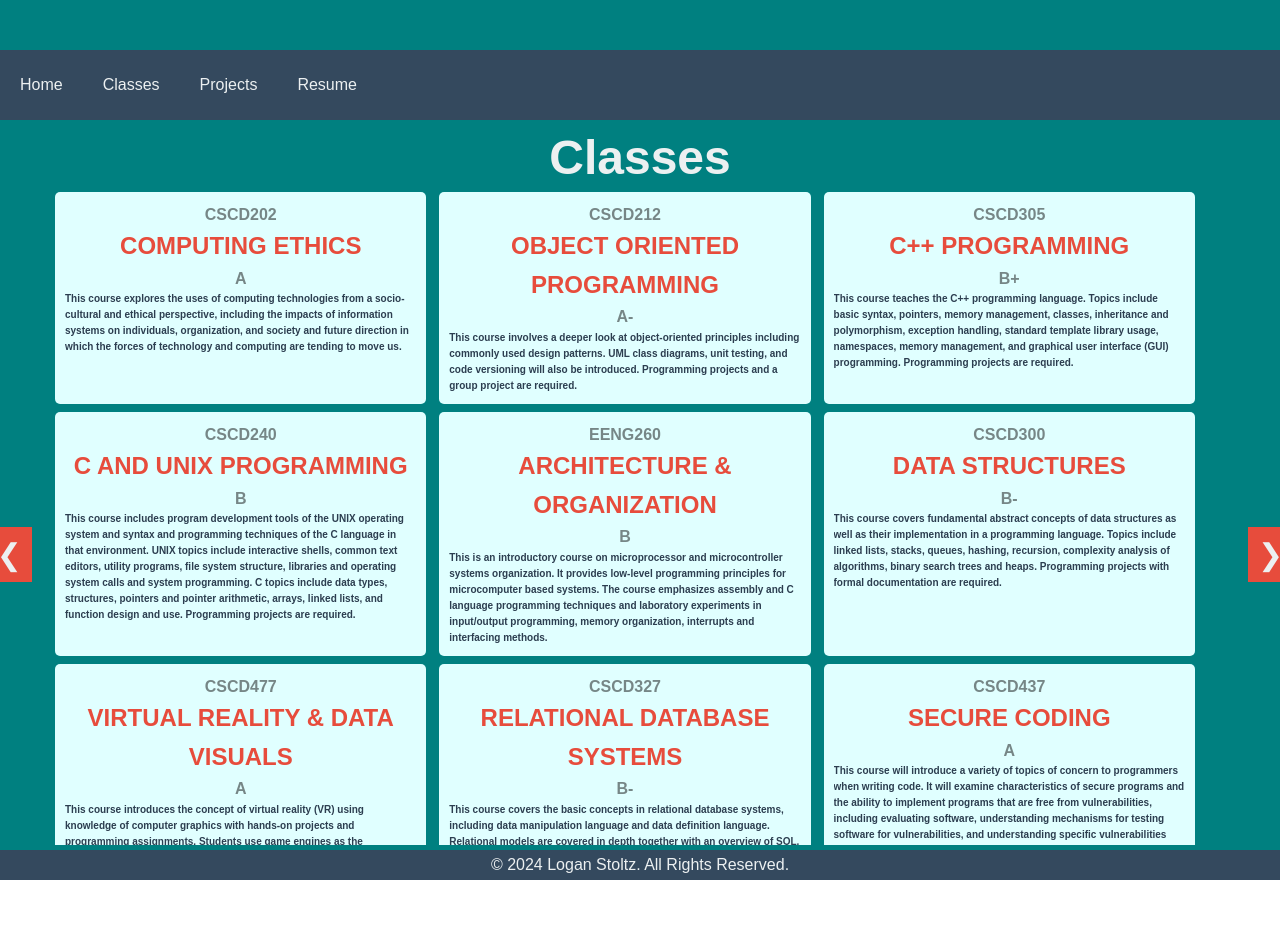
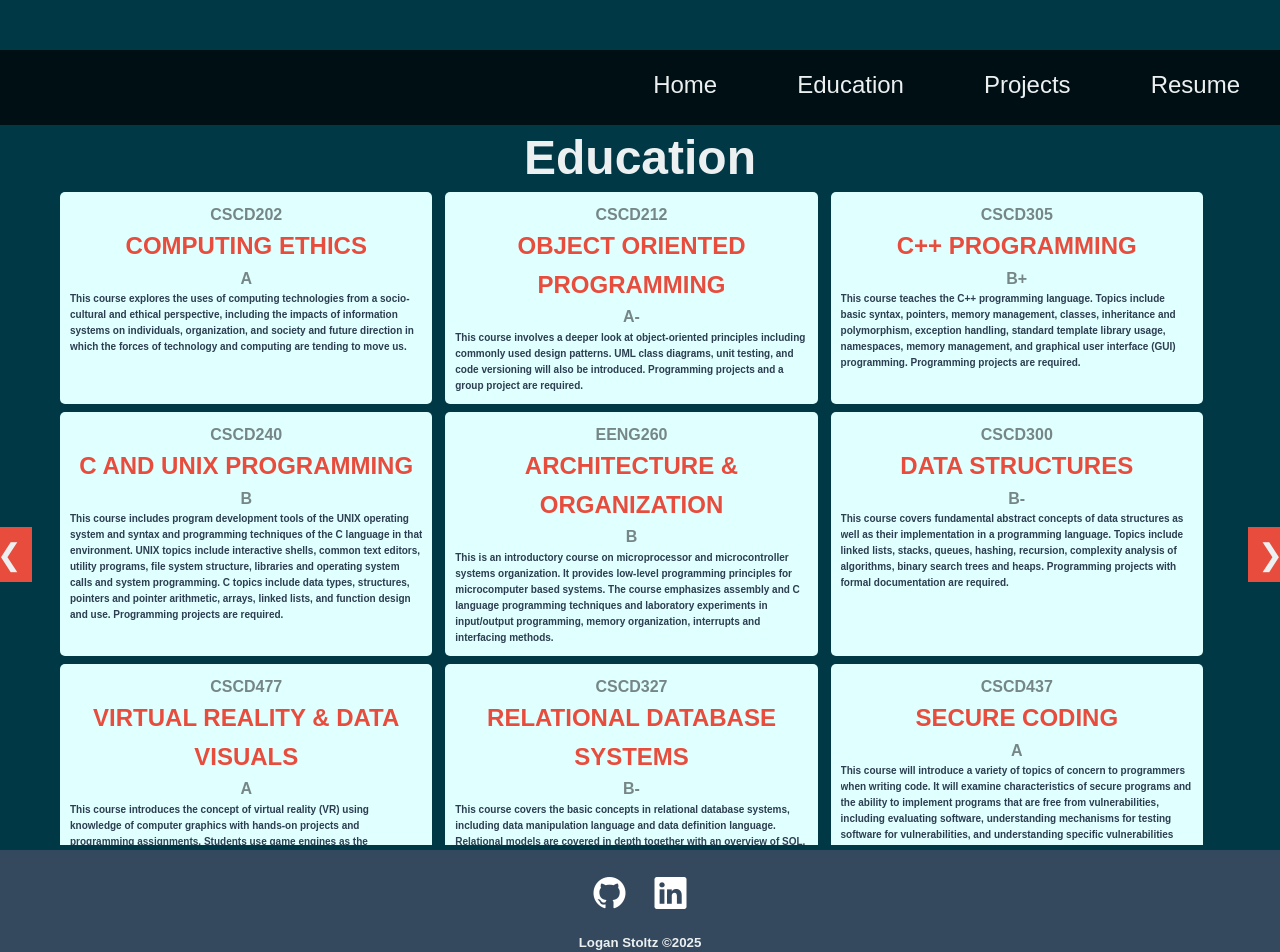
Before and after one commit to LoganStoltz/My-Portfolio, a React (Vite) app in the folder vite-project/: page / in a window 1280 px wide. Shown: the part 820-1772 px from the top of the page. Built offline with nearby package versions, Linux system fonts and the light colour scheme.

Commit message:
header, footer, and classes
small visual update

```diff
--- a/vite-project/src/components/Classes.jsx
+++ b/vite-project/src/components/Classes.jsx
@@ -33,7 +33,7 @@ const Classes = () => {
 
     return (
         <section id="classes">
-            <h2 className="section-header">Classes</h2>
+            <h2 className="section-header">Education</h2>
             <button className="scroll-button left-button" onClick={prevPage}>
                 &#10094;
             </button>
--- a/vite-project/src/components/Footer.jsx
+++ b/vite-project/src/components/Footer.jsx
@@ -5,7 +5,11 @@ import '../styles/Footer.css';
 const Footer = () => {
     return (
         <footer>
-            <p>© 2024 Logan Stoltz. All Rights Reserved.</p>
+            <ul className="externallinks">
+                <li><a href="https://github.com/LoganStoltz" target="_blank" aria-label="GitHub"><i class="bi bi-github"></i></a></li>
+                <li><a href="https://linkedin.com/in/logan-stoltz" target="_blank" aria-label="LinkedIn"><i class="bi bi-linkedin"></i></a></li>
+            </ul>
+            <h5>Logan Stoltz ©2025</h5>
         </footer>
     );
 }
--- a/vite-project/src/components/Header.jsx
+++ b/vite-project/src/components/Header.jsx
@@ -9,7 +9,7 @@ const Header = () => {
             <nav className="nav">
                 <ul className="navlinks">
                     <li><a href="#home">Home</a></li>
-                    <li><a href="#classes">Classes</a></li>
+                    <li><a href="#classes">Education</a></li>
                     <li><a href="#projects">Projects</a></li>
                     <li><a href="#resume">Resume</a></li>
                 </ul>
--- a/vite-project/src/styles/App.css
+++ b/vite-project/src/styles/App.css
@@ -7,13 +7,13 @@
 }
 
 :root {
-  --header-bg-color: #34495E;
+  --header-bg-color: #000000b9;
   --header-title-color: #E74C3C;
   --header-text-color: #ECF0F1;
   --highlight-color: #E74C3C;
   --link-bg-color: #ECF0F1;
   --link-bg-color-hover: #e74d3c;
-  --bg1: #ECF0F1;
+  --bg1: #003846;
   --bg2: #8095a3;
   --footer-bg-color: #34495E;
   --footer-text-color: #ECF0F1;
@@ -22,7 +22,7 @@
   --accent-red-color: #e76d3c;
 
   --header-height: 70px;
-  --footer-height: 30px;
+  --footer-height: 130px;
   --container-text-color: #2C3E50;
   --text-color-light: #ffffff;
   --container-bg-color: #ffffff;
--- a/vite-project/src/styles/Classes.css
+++ b/vite-project/src/styles/Classes.css
@@ -1,7 +1,7 @@
 /* Author: Logan Stoltz */
 
 #classes {
-    background-color: teal;/*var(--bg1);*/
+    background-color: var(--bg1);
     scroll-padding-top: 1000px;
     height: 100vh;
 
@@ -26,8 +26,8 @@
     height: calc(100vh - 150px);
     transition: transform 0.5s ease-in-out;
     padding-top: 10px;
-    padding-left: 55px;
-    padding-right: 70px;
+    padding-left: 60px;
+    padding-right: 62px;
 
 }
 
--- a/vite-project/src/styles/Footer.css
+++ b/vite-project/src/styles/Footer.css
@@ -5,8 +5,41 @@ footer {
     color: var(--footer-text-color);
     height: var(--footer-height);
     display: flex;
-    justify-content: center;
+    flex-direction: column;
+    justify-content: space-around;
     align-items: center;
     width: 100%;
     transform: translate(0, calc(var(--header-height) * -1));
 }
+
+.externallinks {
+    list-style: none;
+    display: flex;
+    height: 0px;
+}
+
+/* External link styles */
+.externallinks a {
+    display: inline-flex;
+    justify-content: center;
+    align-items: center;
+    width: 35px;
+    height: 35px;
+    color: white;
+    text-decoration: none;
+    font-size: 16px;
+    transition: transform 0.3s ease-in-out;
+}
+
+.externallinks a:hover {
+    transform: scale(1.25);
+}
+
+.externallinks li {
+    margin-left: 13px;
+    margin-right: 13px;
+}
+
+.externallinks i {
+    font-size: 32px;
+}
--- a/vite-project/src/styles/Header.css
+++ b/vite-project/src/styles/Header.css
@@ -5,32 +5,32 @@ header {
     top: 0;
     width: 100%;
     background-color: var(--header-bg-color);
+    backdrop-filter: blur(10px);
     color: var(--header-text-color);
     height: var(--header-height);
     z-index: 999;
+    box-shadow: 0px 5px rgba(0, 0, 0, 0.7);
 }
 
 /* Navigation styles */
 .nav {
-    flex: 33.3%;
     height: 100%;
     display: flex;
     align-items: center;
-    justify-content: left;
+    justify-content: right;
     position: sticky;
 }
 
 .navlinks a {
     color: var(--header-text-color);
     text-decoration: none;
-    font-size: 16px;
-    padding: 17px 20px;
+    font-size: x-large;
+    padding: 25px 40px;
     transition: background-color 0.3s, color 0.3s;
 }
 
 .navlinks a:hover {
-    background-color: var(--highlight-color);
-    color: var(--text-color-light);
+    color: var(--highlight-color);
 }
 
 .navlinks/*,
@@ -38,16 +38,10 @@ header {
     list-style: none;
     display: flex;
     margin: 0;
-    padding: 0;
 }
 /*.externallinks
 {
     padding-right: 40px;
-}
-
-.navlinks
-{
-    padding-left: 20px;
 }
 
 /* External link styles * /
--- a/vite-project/src/styles/Home.css
+++ b/vite-project/src/styles/Home.css
@@ -1,7 +1,7 @@
 /* Author: Logan Stoltz */
 
 #home {
-    background: teal;
+    background: var(--bg1);
     background-size: cover;
     height: calc(100vh + var(--header-height));
 }
```
